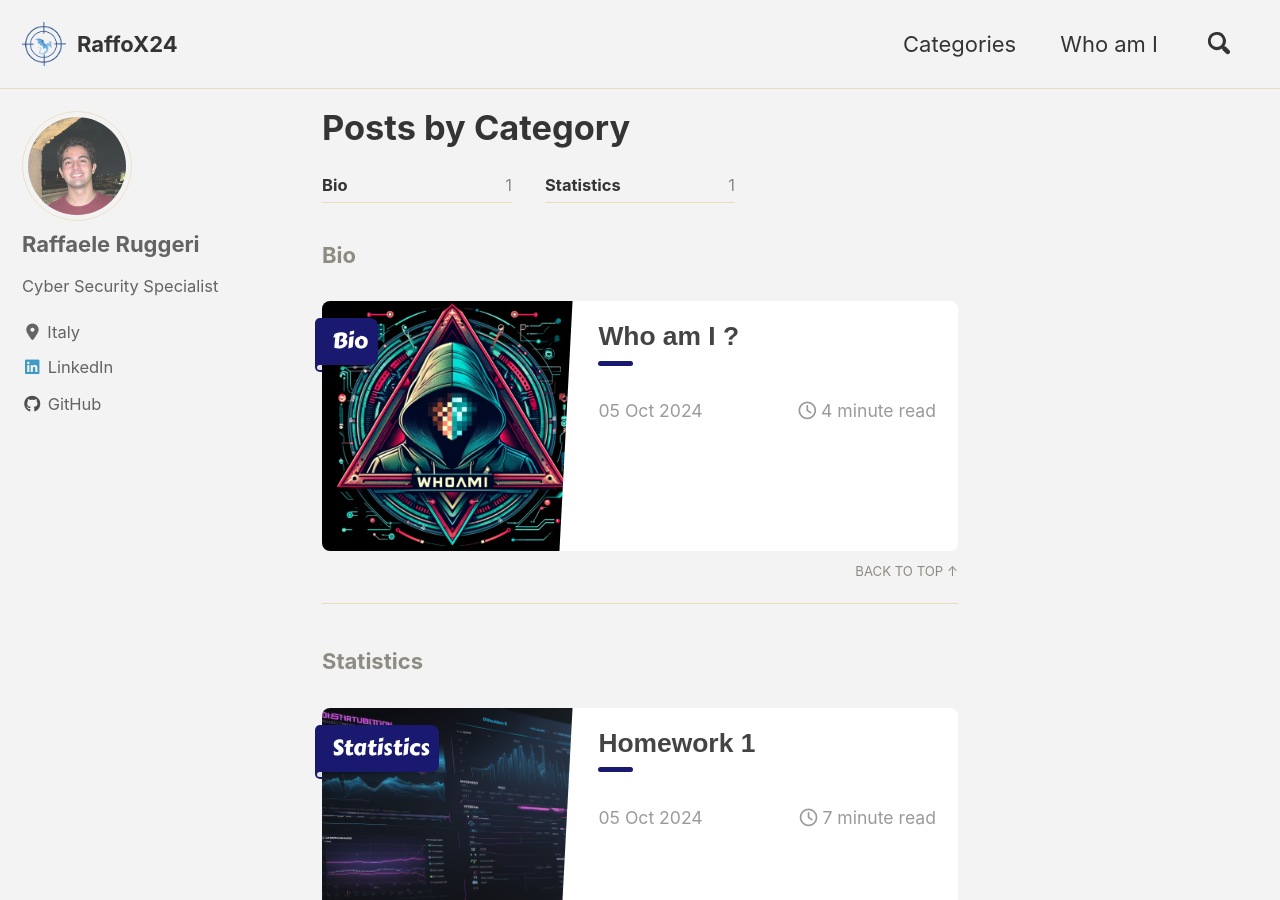
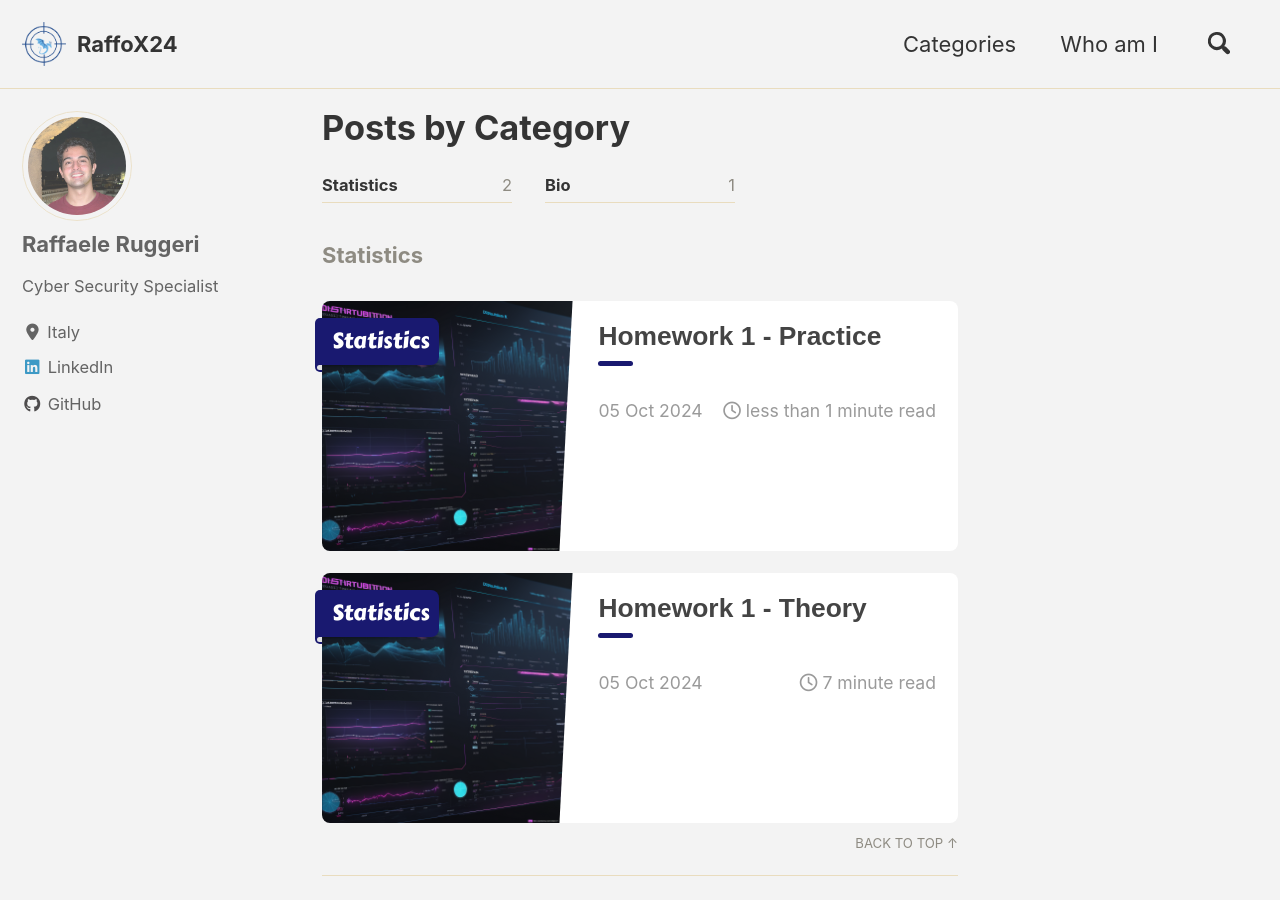
Before and after one commit to Raffo24/raffo24.github.io, a Jekyll site: the page built from _pages/category-archive.md, in a window 1280 px wide and 900 px high. Built offline with Jekyll 4.4.1, drawn with Linux system fonts in a browser that asks for light colours; cached includes are drawn as plain includes; nearby versions of some CDN libraries.

Commit message:
add practice hw1

```diff
--- a/_posts/statistics/2022-08-26-hw1.md
+++ b/_posts/statistics/2022-08-26-hw1.md
@@ -1,5 +1,5 @@
 ---
-title: Homework 1
+title: Homework 1 - Theory
 classes: wide
 date: 2024-10-06 01:27:00 +0200
 header:
```
Also changed, not shown: _posts/statistics/2022-08-26-hw1_practice.md (added, +12 -0 lines), _layouts/hw1_practice.html (renamed from _posts/statistics/code/hw1.html).
